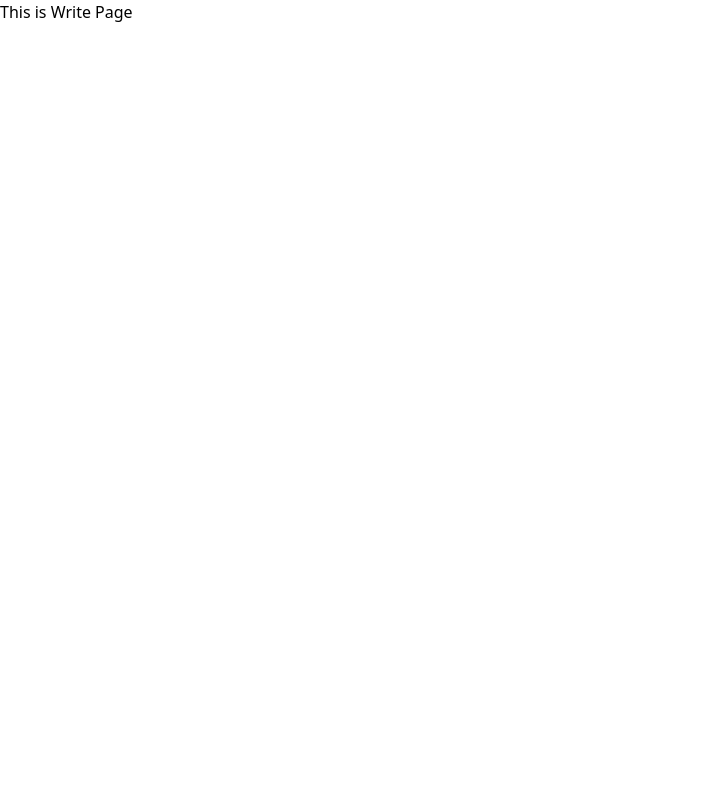
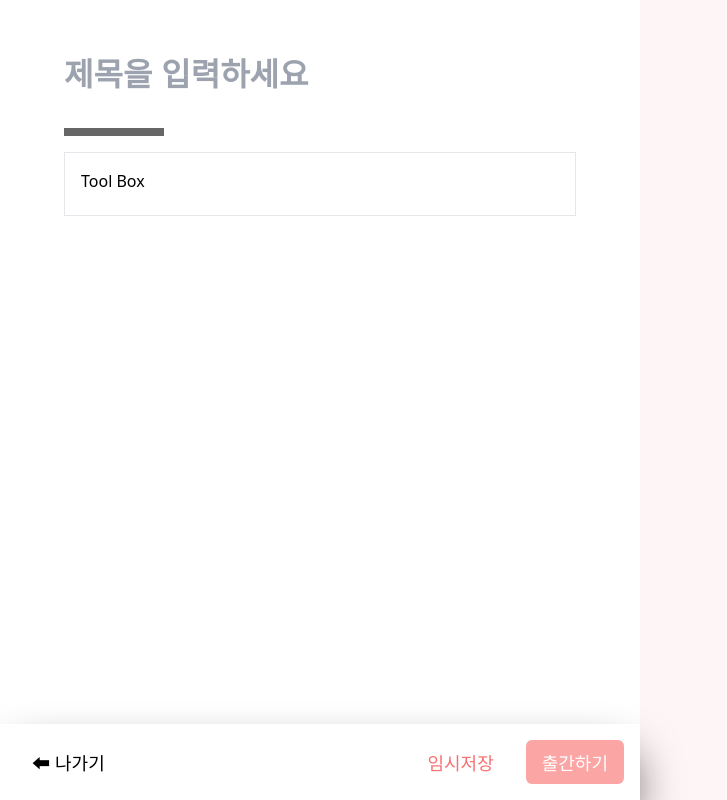
Before and after one commit to SeongMinJin/wewiki, a Next.js app in the folder front/: page /write in a window 1280 px wide. Shown: the whole page, without its empty margins (0-727 px from the left). Built offline with nearby package versions, Linux system fonts and the light colour scheme.

Commit message:
FEAT: write page skeleton

```diff
--- a/front/app/components/main.tsx
+++ b/front/app/components/main.tsx
@@ -6,7 +6,7 @@ export default function Main() {
 		<div className="w-screen min-w-[300px] min-h-screen flex justify-center px-6">
 			<div className="w-full tablet:w-[1024px] laptop:w-[1440px] desktop:w-[1920px]">
 				<Nav />
-				<Section />
+				{/* <Section /> */}
 			</div>
 		</div>
 	)
--- a/front/app/components/nav.tsx
+++ b/front/app/components/nav.tsx
@@ -10,7 +10,7 @@ export default function Nav() {
 	return (
 		<nav className="w-full relative my-8 h-[40px] flex justify-between">
 			<div className="w-auto flex items-center font-abril-fatface tracking-widest text-[140%] opacity-70">
-				<a href="">weWiki</a>
+				<a href="">wilog</a>
 			</div>
 			<div className="w-auto relative flex items-center font-noto">
 				{
--- a/front/app/write/page.tsx
+++ b/front/app/write/page.tsx
@@ -1,5 +1,35 @@
+'use client'
+
 export default function Write() {
+
 	return (
-		<h3>This is Write Page</h3>
+		<form className="relative w-screen min-w-[350px] h-screen flex" action="">
+			<div className="relative w-full h-full phone:pt-8 phone:px-12 pb-20">
+				<input className="w-full font-noto font-semibold p-4 text-[200%] focus:outline-none" type="text" placeholder="제목을 입력하세요" />
+				<div className="w-full p-4">
+					<div className="mb-4 border-t-8 border-black border-opacity-60 w-[100px]"></div>
+					<div className="border w-full h-16 p-4">
+						Tool Box
+					</div>
+				</div>
+				<div className="ml-4 w-full">
+				</div>
+				<div className="absolute w-full h-fit left-0 bottom-0 z-10 flex justify-between shadow-2xl shadow-black font-noto text-lg px-4 py-4">
+					<button className="py-2 px-4 hover:bg-gray-100 rounded-md">
+						⬅ 나가기
+					</button>
+					<div className="flex gap-x-4">
+						<button className="py-2 px-4 text-red-400 hover:bg-gray-100 rounded-md">
+							임시저장
+						</button>
+						<button className="py-2 px-4 bg-red-300 text-white hover:bg-opacity-80  rounded-md">
+							출간하기
+						</button>
+					</div>
+				</div>
+			</div>
+			<div className="w-full p-12 hidden tablet:block bg-red-50 bg-opacity-70">
+			</div>
+		</form>
 	)
 }
```
